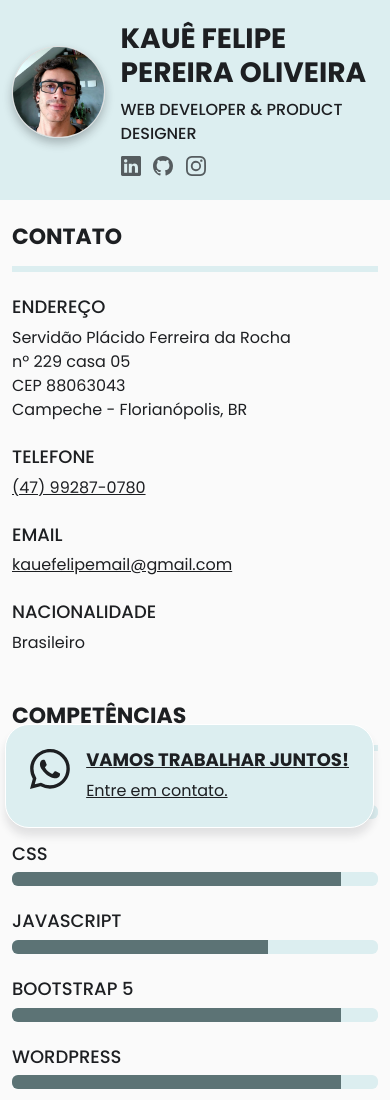
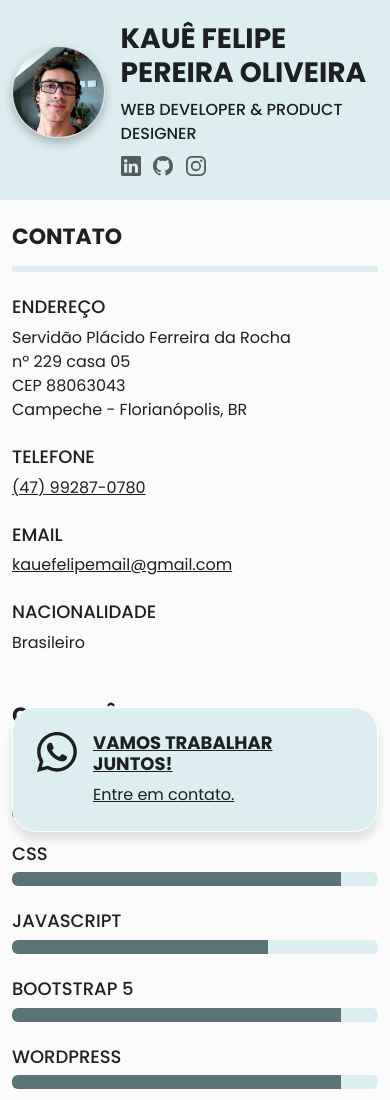
Before and after one commit to Kaueflip/Kaueflip.github.io, a plain HTML site: page index.html in a window 390 px wide. Shown: the top 1100 px of the page. Drawn offline with nearby package versions, Linux system fonts and the light colour scheme.

Commit message:
CSS responsive changes

```diff
--- a/styles.css
+++ b/styles.css
@@ -170,4 +170,9 @@ footer {
     padding-left: calc(var(--bs-gutter-x) * 0.5);
     padding-top: 0;
   }
+  .contact-footer {
+    right: calc(var(--bs-gutter-x) * 0.5);
+    left: calc(var(--bs-gutter-x) * 0.5);
+    bottom: calc(var(--bs-gutter-x) * 0.5);
+  }
 }
```
